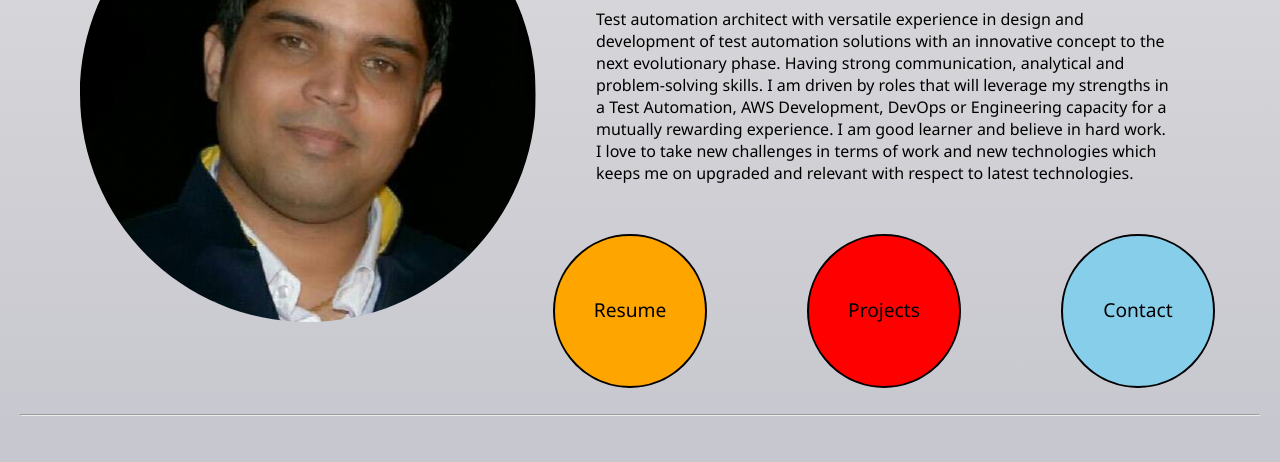
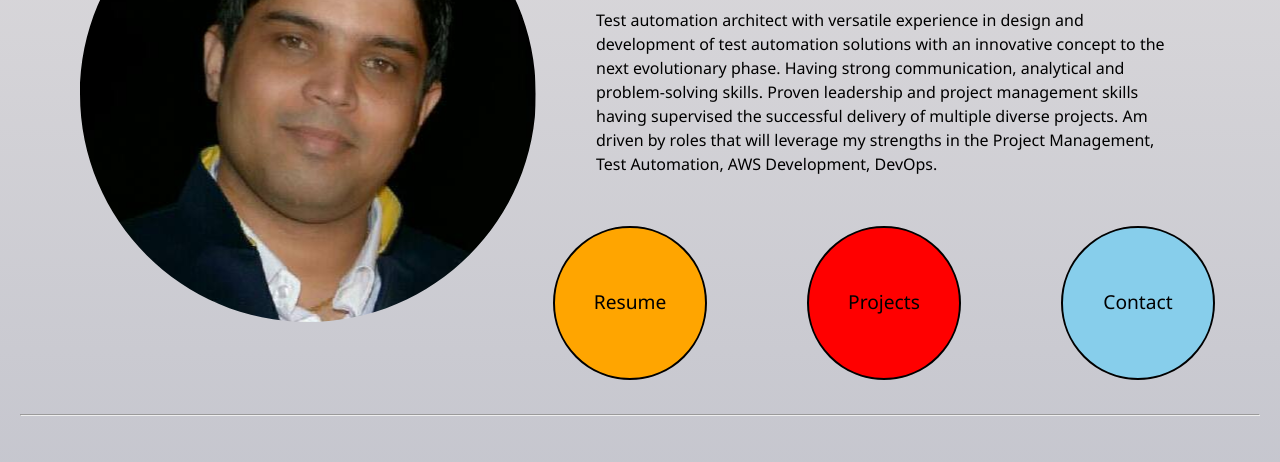
Before and after one commit to avikashg/cv, a plain HTML site: page index.html in a window 1280 px wide. Shown: the part 386-848 px from the top of the page. Drawn offline with Linux system fonts and the light colour scheme.

```diff
--- a/index.html
+++ b/index.html
@@ -121,6 +121,9 @@
             font-size: 3rem;
             padding-bottom: 10px;
         }
+        .summary p {
+            line-height: 1.5;
+        }
 
         #root {
             display: flex;
@@ -205,7 +208,7 @@
             </div>
 
         </header>
-        <div class="main">
+        <div id="main" class="main">
             <div class="mainchild photograph">
                 <img src="avikash.png" alt="">
             </div>
@@ -215,13 +218,10 @@
                 </div>
                 <div>
                     <h3>A bit about me</h3>
-                    <p>Test automation architect with versatile experience in design and development of test automation
-                        solutions with an innovative concept to the next evolutionary phase. Having strong
-                        communication, analytical and problem-solving skills. I am driven by roles that will leverage my
-                        strengths in a Test Automation, AWS Development, DevOps or Engineering capacity for a mutually
-                        rewarding experience. I am good learner and believe in hard work. I love to take new challenges
-                        in terms of work and new technologies which keeps me on upgraded and relevant with respect to
-                        latest technologies. </p>
+                    <p>Test automation architect with versatile experience in design and development of test automation solutions with an
+                        innovative concept to the next evolutionary phase.  Having strong communication, analytical and problem-solving skills.
+                        Proven leadership and project management skills having supervised the successful delivery of multiple diverse projects. Am
+                        driven by roles that will leverage my strengths in the Project Management, Test Automation, AWS Development, DevOps.</p>
                 </div>
                 <div class="sections">
                     <div class="circle resume"><a href=""><span>Resume</span></a></div>
```
